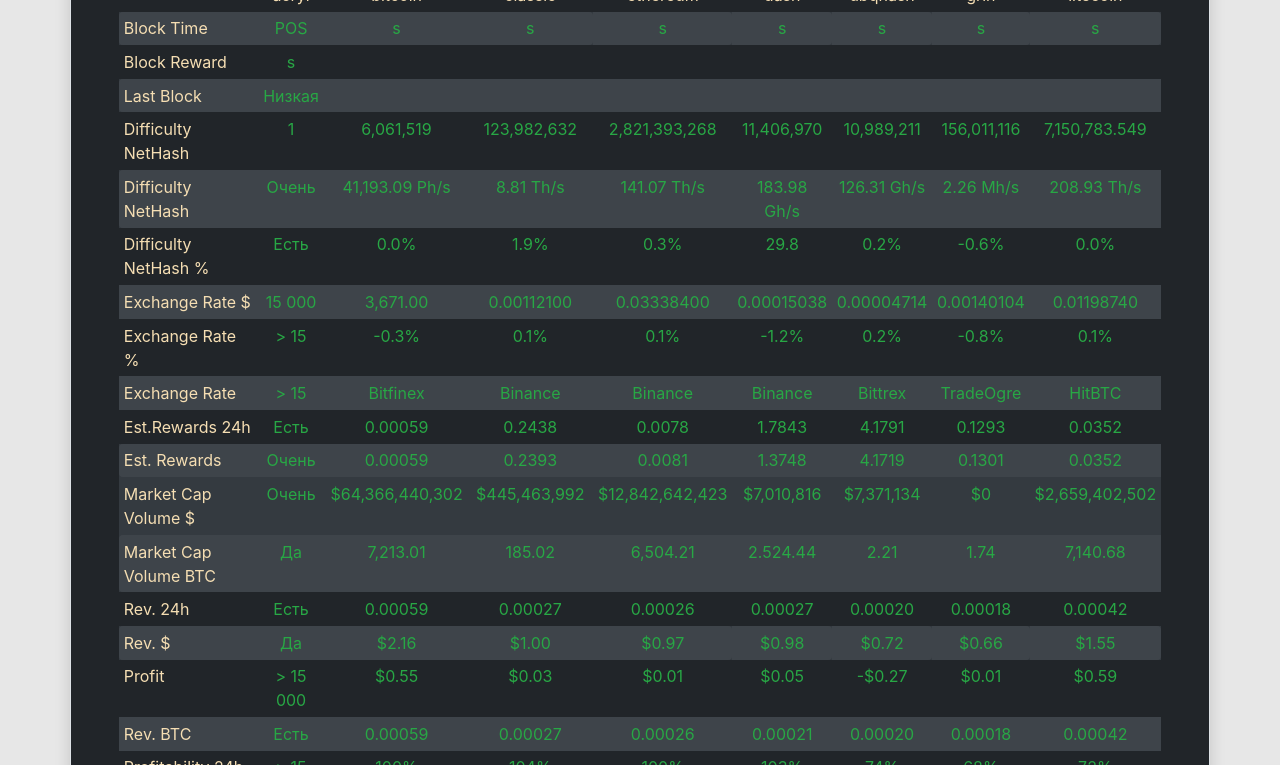
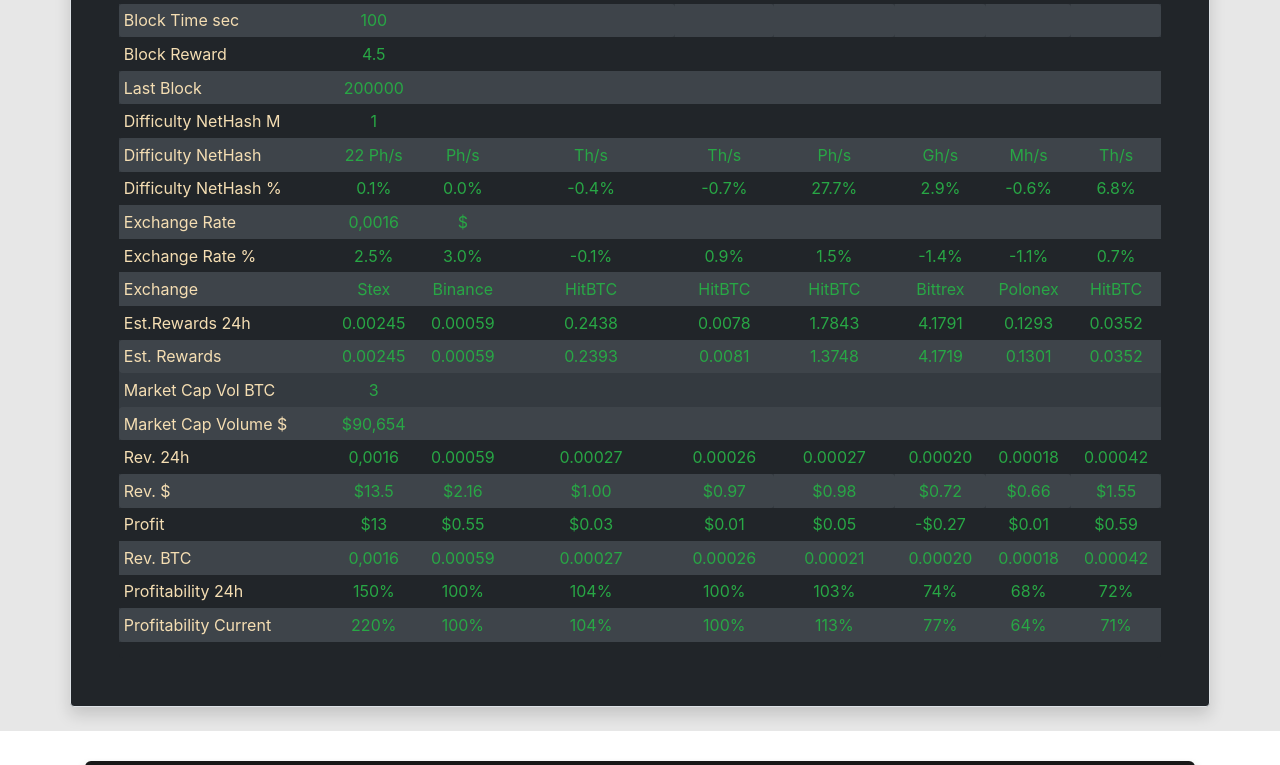
Before and after one commit to Irshin/MinerOfficial, a website: page MinerOfficial/index.html in a window 1280 px wide. Shown: the part 273-1038 px from the top of the page. Drawn offline with nearby package versions, Linux system fonts and the light colour scheme.

Commit message:
fix all project

```diff
--- a/MinerOfficial/css/css.css
+++ b/MinerOfficial/css/css.css
@@ -386,3 +386,7 @@ a{color: wheat}
 h6{
     color: white;
 }
+
+h7{
+    color: #1c7430;
+}
--- a/MinerOfficial/index.html
+++ b/MinerOfficial/index.html
@@ -10,7 +10,7 @@
     <link rel="stylesheet" href="https://use.fontawesome.com/releases/v5.0.13/css/all.css">
     <link rel="stylesheet" href="https://stackpath.bootstrapcdn.com/bootstrap/4.2.1/css/bootstrap.min.css" integrity="sha384-GJzZqFGwb1QTTN6wy59ffF1BuGJpLSa9DkKMp0DgiMDm4iYMj70gZWKYbI706tWS" crossorigin="anonymous">
     <link rel="stylesheet" type="text/css" href="css/css.css">
-    <link rel="shortcut icon" href="../assets/images/analytics.png" type="image/x-icon">
+    <link rel="shortcut icon" href="../assets/images/Minericon.png" type="image/x-icon">
    <!-- <link rel="table" href="table.json">-->
     <meta name="description" content="">
     <title>MinerOfficial</title>
@@ -18,11 +18,11 @@
 </head>
 <body>
 <nav class="navbar navbar-light navbar-expand-lg fixed-top pr-2 navbar-shrink" id="mainNav">
-    <div class="container"><a class="navbar-brand js-scroll-trigger" href="#page-top"><img src="../assets/images/analytics.png?h=942800b6fadab683579af65a9cb46de3" alt="acryl logo"></a>
+    <div class="container"><a class="navbar-brand js-scroll-trigger" href="#page-top"><img src="../assets/images/logo_miner.png" width="250" height="70" alt="Miner logo"><a/>
         <button class="navbar-toggler text-primary navbar-toggler-right border-primary" data-toggle="collapse" data-target="#navbarResponsive" type="button" aria-controls="navbarResponsive" aria-expanded="false" aria-label="Toggle navigation"><i class="fas fa-align-justify"></i></button>
         <div class="collapse navbar-collapse" id="navbarResponsive">
             <ul class="nav navbar-nav ml-auto">
-                 <li class="nav-item" role="presentation"><a class="nav-link js-scroll-trigger" id="forum" href="#forum">Форум </a></li>
+                <li class="nav-item" role="presentation"><a class="nav-link js-scroll-trigger" id="forum" href="#forum">Форум </a></li>
                 <li class="nav-item" role="presentation"><a class="nav-link js-scroll-trigger"  id="news" href="#news">новости</a></li>
                 <li class="nav-item" role="presentation"><a class="nav-link js-scroll-trigger active"  id="node" href="#node">Майнинг</a></li>
                 <li class="nav-item" role="presentation"><a class="nav-link js-scroll-trigger" id="contact" href="#contact">КОнтакты</a></li>
@@ -54,19 +54,19 @@
                         <tbody>
                         <tr class="table-dark-a">
                             <td class="text-left rounded-left">
-                                Block Time &nbsp;<br></td>
-                            <td class="text-success">POS<br></td>
-                            <td class="text-success"><span id="btc_block_time"></span> s</td>
-                            <td class="text-success rounded-right"><span id="ethc_block_time"></span> s</td>
-                            <td class="text-success rounded-right"><span id="eth_block_time"></span> s</td>
-                            <td class="text-success rounded-right"><span id="dash_block_time"></span> s<br></td>
-                            <td class="text-success rounded-right"><span id="ubq_block_time"></span> s<br></td>
-                            <td class="text-success rounded-right"><span id="grin_block_time"></span> s<br></td>
-                            <td class="text-success rounded-right"><span id="ltc_block_time"></span> s<br></td>
+                                Block Time sec<br></td>
+                            <td class="text-success">100 <br></td>
+                            <td class="text-success"><span id="btc_block_time"></span></td>
+                            <td class="text-success rounded-right"><span id="ethc_block_time"></span></td>
+                            <td class="text-success rounded-right"><span id="eth_block_time"></span></td>
+                            <td class="text-success rounded-right"><span id="dash_block_time"></span><br></td>
+                            <td class="text-success rounded-right"><span id="ubq_block_time"></span><br></td>
+                            <td class="text-success rounded-right"><span id="grin_block_time"></span><br></td>
+                            <td class="text-success rounded-right"><span id="ltc_block_time"></span><br></td>
                         </tr>
                         <tr class="bg-dark">
                             <td class="text-left">Block Reward<br></td>
-                            <td class="text-success table-dark-a">s</td>
+                            <td class="text-success table-dark-a">4.5</td>
                             <td class="text-success"><span id="btc_block_reward"></span></td>
                             <td class="text-success"><span id="ethc_block_reward"></span></td>
                             <td class="text-success"><span id="eth_block_reward"></span></td>
@@ -77,7 +77,7 @@
                         </tr>
                         <tr class="table-dark-a rounded-right rounded-left">
                             <td class="text-left rounded-left">Last Block<br></td>
-                            <td class="text-success">Низкая</td>
+                            <td class="text-success">200000</td>
                             <td class="text-success"><span id="btc_last_block"></span></td>
                             <td class="text-success"><span id="ethc_last_block"></span></td>
                             <td class="text-success"><span id="eth_last_block"></span></td>
@@ -87,85 +87,85 @@
                             <td class="text-success"><span id="ltc_last_block"></span></td>
                         </tr>
                         <tr class="bg-dark">
-                            <td class="text-left">Difficulty NetHash <br></td>
+                            <td class="text-left">Difficulty NetHash M <br></td>
                             <td class="text-success table-dark-a">1<br></td>
-                            <td class="text-success">6,061,519<br></td>
-                            <td class="text-success">123,982,632</td>
-                            <td class="text-success">2,821,393,268</td>
-                            <td class="text-success">11,406,970</td>
-                            <td class="text-success">10,989,211</td>
-                            <td class="text-success">156,011,116</td>
-                            <td class="text-success">7,150,783.549</td>
+                            <td class="text-success"><span id="btc_difficulty"></span></td>
+                            <td class="text-success"><span id="ethc_difficulty"></span></td>
+                            <td class="text-success"><span id="eth_difficulty"></span></td>
+                            <td class="text-success"><span id="dash_difficulty"></span></td>
+                            <td class="text-success"><span id="ubq_difficulty"></span></td>
+                            <td class="text-success"><span id="grin_difficulty"></span></td>
+                            <td class="text-success"><span id="ltc_difficulty"></span></td>
                         </tr>
                         <tr class="table-dark-a rounded-right rounded-left">
                             <td class="text-left rounded-left">Difficulty NetHash<br></td>
-                            <td class="text-success">Очень<br></td>
-                            <td class="text-success">41,193.09 Ph/s<br></td>
-                            <td class="text-success">8.81 Th/s</td>
-                            <td class="text-success">141.07 Th/s</td>
-                            <td class="text-success">183.98 Gh/s<br></td>
-                            <td class="text-success">126.31 Gh/s<br></td>
-                            <td class="text-success"> 2.26 Mh/s<br></td>
-                            <td class="text-success">208.93 Th/s<br></td>
+                            <td class="text-success">22 Ph/s<br></td>
+                            <td class="text-success"><span id="btc_nethash"></span> Ph/s</td>
+                            <td class="text-success"><span id="ethc_nethash"></span> Th/s</td>
+                            <td class="text-success"><span id="eth_nethash"></span> Th/s</td>
+                            <td class="text-success"><span id="dash_nethash"></span> Ph/s</td>
+                            <td class="text-success"><span id="ubq_nethash"></span> Gh/s</td>
+                            <td class="text-success"><span id="grin_nethash"></span> Mh/s</td>
+                            <td class="text-success"><span id="ltc_nethash"></span> Th/s</td>
                         </tr>
                         <tr class="bg-dark">
                             <td class="text-left">Difficulty NetHash %<br></td>
-                            <td class="text-success ">Есть<br></td>
-                            <td class="text-success"> 0.0%</td>
-                            <td class="text-success">1.9%</td>
-                            <td class="text-success">0.3%</td>
-                            <td class="text-success">29.8</td>
-                            <td class="text-success">0.2%</td>
+                            <td class="text-success ">0.1%<br></td>
+                            <td class="text-success">0.0%</td>
+                            <td class="text-success">-0.4%</td>
+                            <td class="text-success">-0.7%</td>
+                            <td class="text-success">27.7%</td>
+                            <td class="text-success">2.9%</td>
                             <td class="text-success">-0.6%</td>
-                            <td class="text-success">0.0%</td>
+                            <td class="text-success">6.8%</td>
                         </tr>
                         <tr class="table-dark-a">
-                            <td class="text-left">Exchange Rate $<br></td>
-                            <td class="text-success table-dark-a">15 000<br></td>
-                            <td class="text-success">3,671.00<br></td>
-                            <td class="text-success">0.00112100</td>
-                            <td class="text-success">0.03338400</td>
-                            <td class="text-success">0.00015038</td>
-                            <td class="text-success">0.00004714</td>
-                            <td class="text-success">0.00140104</td>
-                            <td class="text-success">0.01198740</td>
+                            <td class="text-left">Exchange Rate <br></td>
+                            <td class="text-success table-dark-a">0,0016</td>
+                            <td class="text-success"><span id="btc_Exchange"></span> $ </td>
+                            <td class="text-success"><span id="ethc_Exchange"></span></td>
+                            <td class="text-success"><span id="eth_Exchange"></span></td>
+                            <td class="text-success"><span id="dash_Exchange"></span></td>
+                            <td class="text-success"><span id="ubq_Exchange"></span></td>
+                            <td class="text-success"><span id="grin_Exchange"></span></td>
+                            <td class="text-success"><span id="ltc_Exchange"></span></td>
                         </tr>
                         <tr class="bg-dark">
                             <td class="text-left">Exchange Rate %<br></td>
-                            <td class="text-success table-dark-a">&gt; 15<br></td>
-                            <td class="text-success">-0.3%<br></td>
-                            <td class="text-success">0.1%</td>
-                            <td class="text-success">0.1%</td>
-                            <td class="text-success">-1.2%</td>
-                            <td class="text-success">0.2%</td>
-                            <td class="text-success"> -0.8%</td>
-                            <td class="text-success">0.1%</td>
+                            <td class="text-success table-dark-a">2.5%<br></td>
+                            <td class="text-success">3.0%<br></td>
+                            <td class="text-success">-0.1%</td>
+                            <td class="text-success">0.9%</td>
+                            <td class="text-success">1.5%</td>
+                            <td class="text-success">-1.4%</td>
+                            <td class="text-success"> -1.1%</td>
+                            <td class="text-success">0.7%</td>
                         </tr>
                        <tr class="table-dark-a">
-                            <td class="text-left">Exchange Rate <br></td>
-                            <td class="text-success table-dark-a">&gt; 15<br></td>
-                            <td class="text-success">Bitfinex<br></td>
-                            <td class="text-success">Binance</td>
-                            <td class="text-success">Binance</td>
-                            <td class="text-success">Binance</td>
+                            <td class="text-left">Exchange<br></td>
+                            <td class="text-success table-dark-a"><a class="nav-item"  href="https://ubiqsmart.com" target="_blank"></a> Stex<br></td>
+                            <td class="text-success">Binance<br></td>
+                            <td class="text-success">HitBTC</td>
+                            <td class="text-success">HitBTC</td>
+                            <td class="text-success">HitBTC</td>
                             <td class="text-success">Bittrex</td>
-                            <td class="text-success">TradeOgre</td>
+                            <td class="text-success">Polonex</td>
                             <td class="text-success">HitBTC</td>
                         </tr>
                         <tr class="bg-dark">
                             <td class="text-left">Est.Rewards 24h<br></td>
-                            <td class="text-success ">Есть<br></td>
+                            <td class="text-success ">0.00245<br></td>
                             <td class="text-success">0.00059</td>
                             <td class="text-success">0.2438</td>
                             <td class="text-success">0.0078</td>
                             <td class="text-success">1.7843</td>
                             <td class="text-success">4.1791</td>
-                            <td class="text-success"> 0.1293</td>
+                            <td class="text-success">0.1293</td>
                             <td class="text-success">0.0352</td>
                         </tr>
                         <tr class="table-dark-a rounded-right rounded-left">
                             <td class="text-left rounded-left">Est. Rewards<br></td>
-                            <td class="text-success">Очень<br></td>
+                            <td class="text-success">0.00245<br></td>
                             <td class="text-success">0.00059<br></td>
                             <td class="text-success">0.2393</td>
                             <td class="text-success">0.0081</td>
@@ -175,31 +175,30 @@
                             <td class="text-success">0.0352<br></td>
                         </tr>
                         <tr class="table-dark-a rounded-right rounded-left">
-                            <td class="text-left rounded-left">Market Cap
-                                Volume $<br></td>
-                            <td class="text-success">Очень<br></td>
-                            <td class="text-success">$64,366,440,302<br></td>
-                            <td class="text-success">$445,463,992</td>
-                            <td class="text-success">$12,842,642,423</td>
-                            <td class="text-success">$7,010,816<br></td>
-                            <td class="text-success">$7,371,134<br></td>
-                            <td class="text-success">$0<br></td>
-                            <td class="text-success">$2,659,402,502<br></td>
+                            <td class="text-left rounded-left">Market Cap Vol BTC<br></td>
+                            <td class="text-success">3<br></td>
+                            <td class="text-success"><span id="btc_market_volume"></span></td>
+                            <td class="text-success"><span id="ethc_market_volume"></span></td>
+                            <td class="text-success"><span id="eth_market_volume"></span></td>
+                            <td class="text-success"><span id="dash_market_volume"></span></td>
+                            <td class="text-success"><span id="ubq_market_volume"></span></td>
+                            <td class="text-success"><span id="grin_market_volume"></span></td>
+                            <td class="text-success"><span id="ltc_market_volume"></span></td>
                         </tr>
                         <tr class="table-dark-a rounded-right rounded-left">
-                            <td class="text-left rounded-left">Market Cap Volume BTC<br></td>
-                            <td class="text-success ">Да</td>
-                            <td class="text-success">7,213.01</td>
-                            <td class="text-success">185.02</td>
-                            <td class="text-success">6,504.21</td>
-                            <td class="text-success">2.524.44</td>
-                            <td class="text-success">2.21</td>
-                            <td class="text-success">1.74</td>
-                            <td class="text-success">7,140.68</td>
+                            <td class="text-left rounded-left">Market Cap Volume $<br></td>
+                            <td class="text-success">$90,654<br></td>
+                            <td class="text-success"><span id="btc_market_cap"></span></td>
+                            <td class="text-success"><span id="ethc_market_cap"></span></td>
+                            <td class="text-success"><span id="eth_market_cap"></span></td>
+                            <td class="text-success"><span id="dash_market_cap"></span></td>
+                            <td class="text-success"><span id="ubq_market_cap"></span></td>
+                            <td class="text-success"><span id="grin_market_cap"></span></td>
+                            <td class="text-success"><span id="ltc_market_cap"></span></td>
                         </tr>
                         <tr class="bg-dark">
                             <td class="text-left"> Rev. 24h<br></td>
-                            <td class="text-success ">Есть<br></td>
+                            <td class="text-success">0,0016<br></td>
                             <td class="text-success">0.00059</td>
                             <td class="text-success">0.00027</td>
                             <td class="text-success">0.00026</td>
@@ -210,7 +209,7 @@
                         </tr>
                         <tr class="table-dark-a">
                             <td class="text-left rounded-left">Rev. $<br></td>
-                            <td class="text-success">Да</td>
+                            <td class="text-success">$13.5</td>
                             <td class="text-success">$2.16</td>
                             <td class="text-success">$1.00</td>
                             <td class="text-success rounded-right">$0.97</td>
@@ -221,7 +220,7 @@
                         </tr>
                         <tr class="bg-dark">
                             <td class="text-left">Profit<br></td>
-                            <td class="text-success table-dark-a">&gt; 15 000<br></td>
+                            <td class="text-success table-dark-a">$13<br></td>
                             <td class="text-success">$0.55<br></td>
                             <td class="text-success">$0.03</td>
                             <td class="text-success">$0.01</td>
@@ -232,7 +231,7 @@
                         </tr>
                         <tr class="table-dark-a">
                             <td class="text-left">Rev. BTC<br></td>
-                            <td class="text-success ">Есть<br></td>
+                            <td class="text-success ">0,0016<br></td>
                             <td class="text-success">0.00059</td>
                             <td class="text-success">0.00027</td>
                             <td class="text-success">0.00026</td>
@@ -243,7 +242,7 @@
                         </tr>
                         <tr class="bg-dark">
                             <td class="text-left">Profitability 24h<br></td>
-                            <td class="text-success table-dark-a">&gt; 15 000<br></td>
+                            <td class="text-success table-dark-a">150%<br></td>
                             <td class="text-success">100%<br></td>
                             <td class="text-success">104%</td>
                             <td class="text-success">100%</td>
@@ -254,7 +253,7 @@
                         </tr>
                         <tr class="table-dark-a rounded-right rounded-left">
                             <td class="text-left rounded-left">Profitability Current<br></td>
-                            <td class="text-success ">Да</td>
+                            <td class="text-success">220%</td>
                             <td class="text-success">100% </td>
                             <td class="text-success">104%</td>
                             <td class="text-success">100%</td>
@@ -279,11 +278,11 @@
                 <td>Монета</td>
                 <td>Майнер</td>
                 <td>Цена майнера</td>
-                <td>Доходность в месяц в $</td>
-                <td>Доход&nbsp;чистыми <br>в месяц в $</td>
+                <td>Доходность <br>в месяц </td>
+                <td>Доход&nbsp;чистыми <br>в месяц </td>
                 <td>Курс монеты</td>
-                <td>Затраты на электричество<br> в месяц</td>
-                <td>Доходность в день в $</td>
+                <td>Затраты на<br>электричество</td>
+                <td>Доходность <br >в день</td>
                 <td>Окупаемость</td>
             </tr>
             <tr></tr>
@@ -341,7 +340,7 @@
                 <td>40$</td>
                 <td>1,2$</td>
                 <div class="analytics-logo">
-                    <img src="../assets/images/analytics.png" width="40" height="30" alt="Analytic image">
+                    <img src="../assets/images/Minericon.png" width="40" height="40" alt="Analytic image">
                 </div>
                 <td>></td>
             </tr>
```
Also changed, not shown: MinerOfficial/js/minerofficial.js (+44 -0 lines), assets/images/Minericon.png (added), assets/images/logo_miner.png (added).
